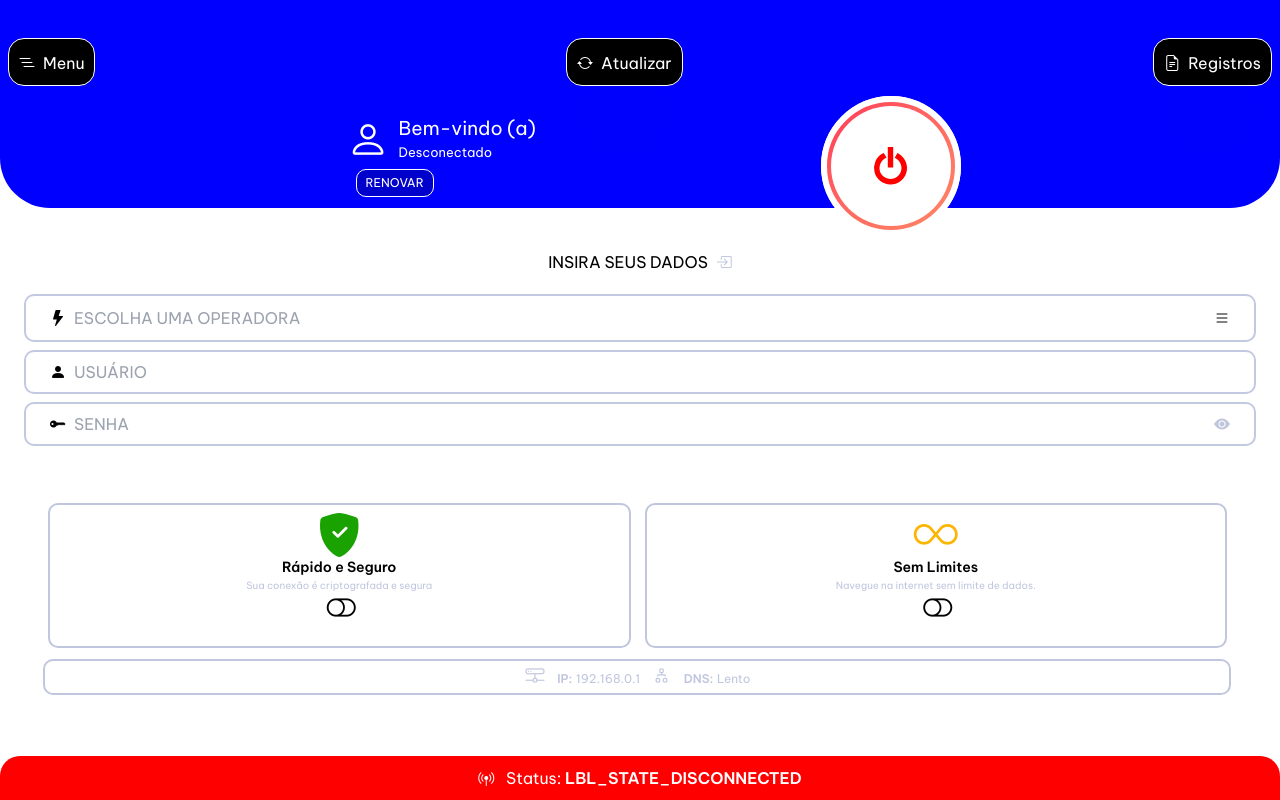
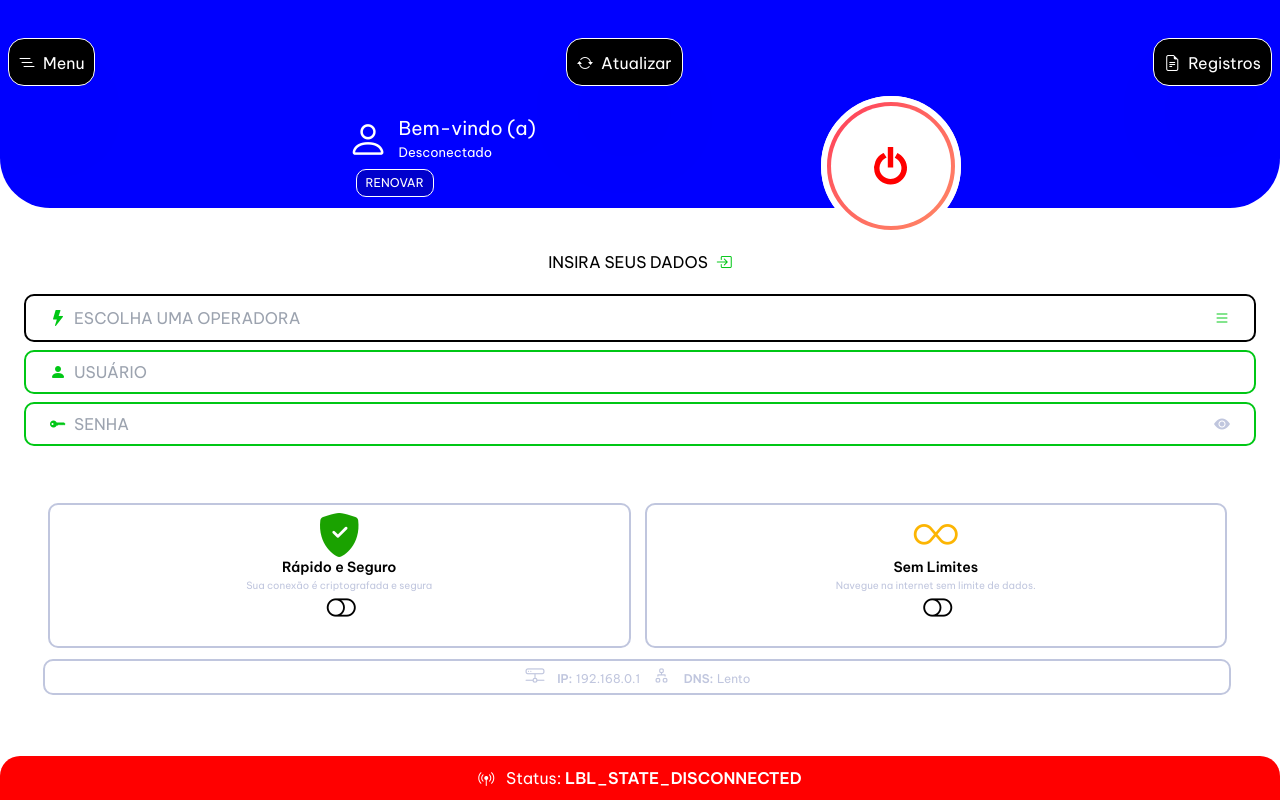
Before and after one commit to SSHMOVEL/SSHMOVEL.github.io, a plain HTML site: page index.html in a window 1280 px wide. Drawn offline with nearby package versions, Linux system fonts and the light colour scheme.

Commit message:
index.html

```diff
--- a/index.html
+++ b/index.html
@@ -277,29 +277,29 @@
 ">
     <div class="py-3 flex flex-row justify-center items-center">
       <span class="app-color-gray-1 mr-2">INSIRA SEUS DADOS</span>
-      <i class="bi bi-box-arrow-in-right" style="color:#c0c6de"></i>
+      <i class="bi bi-box-arrow-in-right" style="color:#00C715"></i>
     </div>
     <div class="box d-flex gap-2 justify-content-center mb-1 mt-1 flex flex-row items-center px-6 py-2.5 mx-6 rounded-xl app-bg-gray-1 border-2" style="
-    color: #Fff;
-    border: 1px solid #c3c9e0;
+    color: #00C715;
+    border: 1px solid #000000;
     border-radius: 10px;
 ">
-      <i class="bi bi-lightning-fill" style="color:#000000"></i>
+      <i class="bi bi-lightning-fill" style="color:#00C715"></i>
       <input placeholder="Escolha uma operadora" disabled="" id="config">
-      <i class="bi bi-list" style="color:#000000"></i>
+      <i class="bi bi-list" style="color:#00C715"></i>
     </div>
-    <div class="box d-flex gap-2 justify-content-center mb-2 mt-1 items-center px-6 py-2 mx-6 rounded-xl border-slate-150 border-2" style="display:flex!important;border: 1px solid #c3c9e0;border-radius: 10px;">
-      <i class="bi bi-person-fill" style="color:#000000"></i>
+    <div class="box d-flex gap-2 justify-content-center mb-2 mt-1 items-center px-6 py-2 mx-6 rounded-xl border-slate-150 border-2" style="display:flex!important;border: 1px solid #00C715;border-radius: 10px;">
+      <i class="bi bi-person-fill" style="color:#00C715"></i>
       <input placeholder="USUÁRIO " id="username">
     </div>
-    <div class="box d-flex gap-2 justify-content-center items-center px-6 py-2 mx-6 rounded-xl border-slate-150 border-2" style="display:flex!important;border: 1px solid #c3c9e0;border-radius: 10px;">
-      <i class="bi bi-key-fill" style="color:#000000"></i>
+    <div class="box d-flex gap-2 justify-content-center items-center px-6 py-2 mx-6 rounded-xl border-slate-150 border-2" style="display:flex!important;border: 1px solid #00C715;border-radius: 10px;">
+      <i class="bi bi-key-fill" style="color:#00C715"></i>
       <input placeholder="SENHA" id="password" style="
 ">
       <i class="bi bi-eye-fill" style="color:#c0c6de" onclick="password.type==`text`?password.type = `password`:password.type = `text`"></i>
     </div>
     <div class="d-flex gap-2 justify-content-center mb-2 mt-1 flex flex-row items-center px-6 py-2 mx-6 rounded-xl border-slate-150 border-2" style="display:none!important">
-      <i class="icon fa fa-lock" style="color:#c0c6de"></i>
+      <i class="icon fa fa-lock" style="color:#00C715"></i>
       <input placeholder="V2ray UUID" id="uuid">
       <i class="icon fa fa-eye" onclick="uuid.type==`text`?uuid.type = `password`:uuid.type = `text`"></i>
     </div>
```
